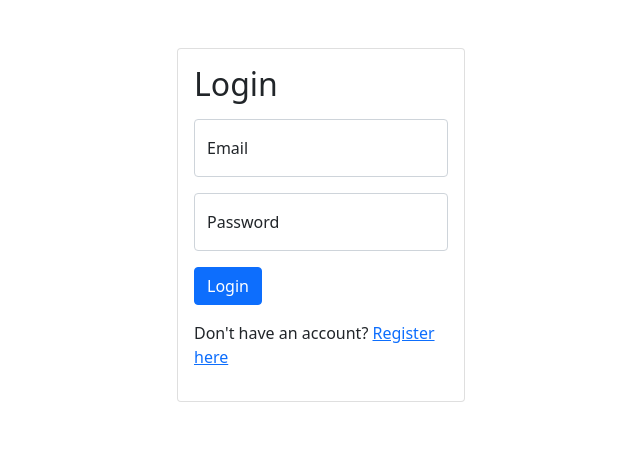
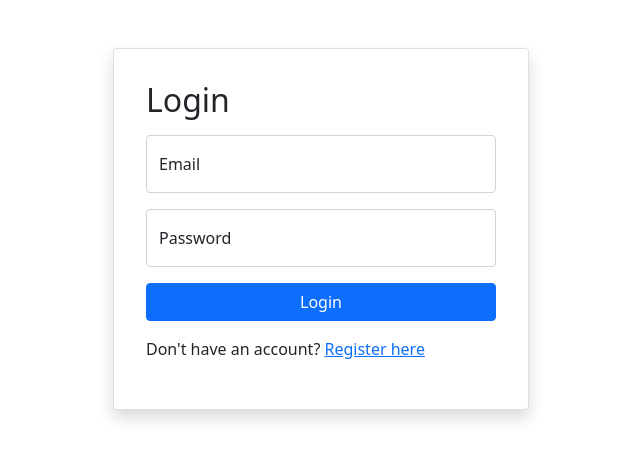
Before and after one commit to molnartamas0205/skill-swap, a Django app: page /login/ in a window 1280 px wide. Shown: the part 56-516 px from the top of the page, without its empty margins (319-959 px from the left). Run offline with Django 5.2, Linux system fonts and the light colour scheme.

Commit message:
Add shadow, change layout and sizes

```diff
--- a/templates/login.html
+++ b/templates/login.html
@@ -2,7 +2,7 @@
 
 {% block content %}
     <div class="d-flex justify-content-center align-items-center mt-5">
-        <div class="card justify-content-center" style="width: 18rem">
+        <div class="card justify-content-center shadow p-3 mb-5" style="width: 26rem">
             <div class="card-body">
                 <h2 class="card-title">Login</h2>
                 <form method="POST">
@@ -15,7 +15,7 @@
                     {{ form.password }}
                     <label for="{{ form.password.id_for_label }}">Password</label>
                 </div>
-                <button type="submit" class="btn btn-primary">Login</button>
+                <button type="submit" class="btn btn-primary w-100">Login</button>
                 </form>
 
                 {% if form.errors %}
```
